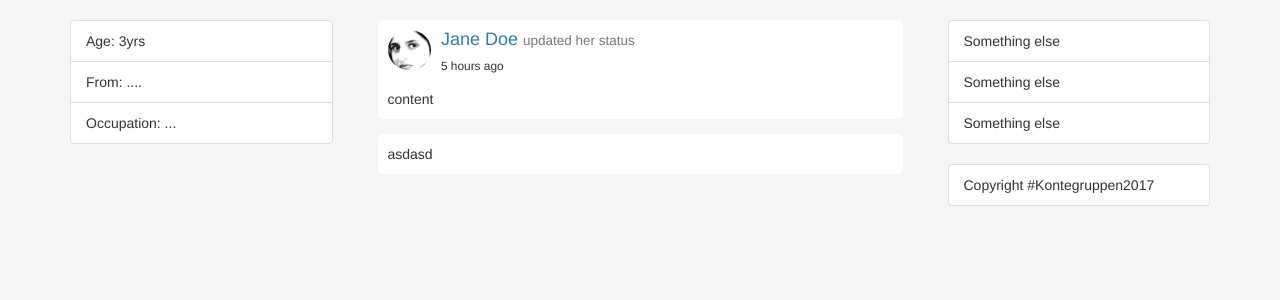
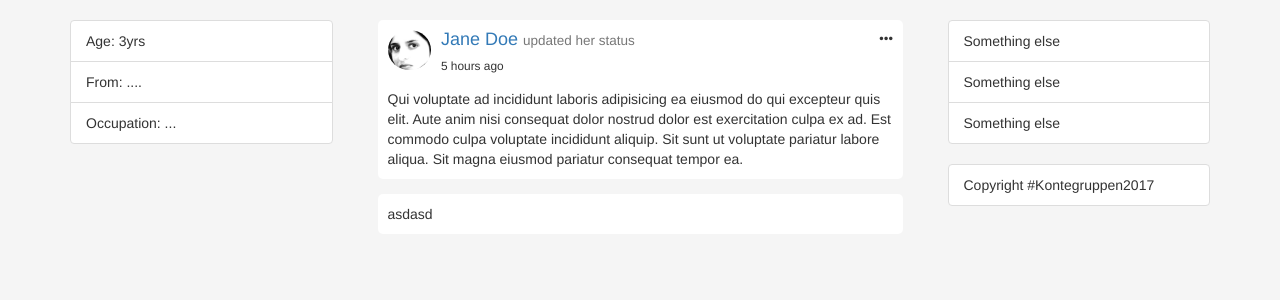
Before and after one commit to PrefeX/ntnu-webtek-social-site, a PHP site: page /test.html in a window 1280 px wide. Shown: the part 51-351 px from the top of the page. Run offline with PHP 8.4, Linux system fonts and the light colour scheme; style sheets or scripts are compiled from the project's sources; some libraries are stand-ins or nearby versions.

Commit message:
Stian's less

```diff
--- a/css/style.css
+++ b/css/style.css
@@ -21,7 +21,7 @@ img.lightbox:hover {
   padding: 10px;
   background: #fff;
   border-radius: 5px;
-  border: #000 5px;
+  /*box-shadow: 2px 2px 5px @gray-light;*/
 }
 .newsfeed-post:not(:first-of-type) {
   margin: 15px 0;
--- a/css/style.less
+++ b/css/style.less
@@ -10,6 +10,7 @@
 // Custom and Bootstrap mixins
 @import "boostrap.less/mixins.less";
 @import "mixins.less";
+@import "stian.less";
 
 /****************************************************
  * CSS
@@ -32,7 +33,8 @@ img.lightbox:hover {
     padding: 10px;
     background: #fff;
     border-radius: 5px;
-    border: #000 5px;
+    /*box-shadow: 2px 2px 5px @gray-light;*/
+
     &:not(:first-of-type) {
         margin: 15px 0;
     }
--- a/test.html
+++ b/test.html
@@ -156,8 +156,14 @@
                                 <h4 class="media-heading"><a href="#">Jane Doe</a> <small>updated her status</small></h4>
                                 <small>5 hours ago</small>
                             </div>
+
+                            <div class="media-right">
+                                <i class="glyphicon glyphicon-option-horizontal"></i>
+                            </div>
+
                         </div>
-                        content
+                        Qui voluptate ad incididunt laboris adipisicing ea eiusmod do qui excepteur quis elit. Aute anim nisi consequat dolor nostrud dolor est exercitation culpa ex ad. Est commodo culpa voluptate incididunt aliquip. Sit sunt ut voluptate pariatur labore aliqua.
+                        Sit magna eiusmod pariatur consequat tempor ea.
                     </article>
 
                     <article class="newsfeed-post">
```
Also changed, not shown: css/stian.less (added).
